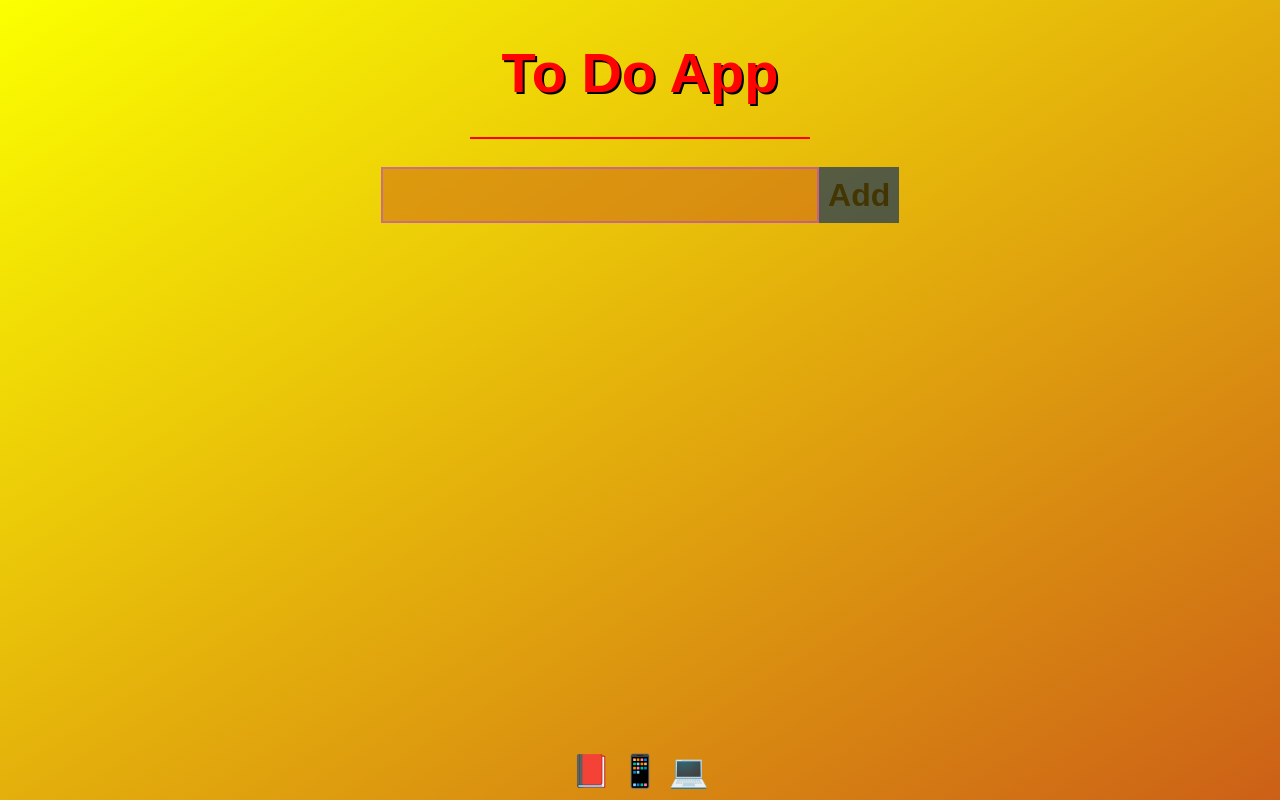
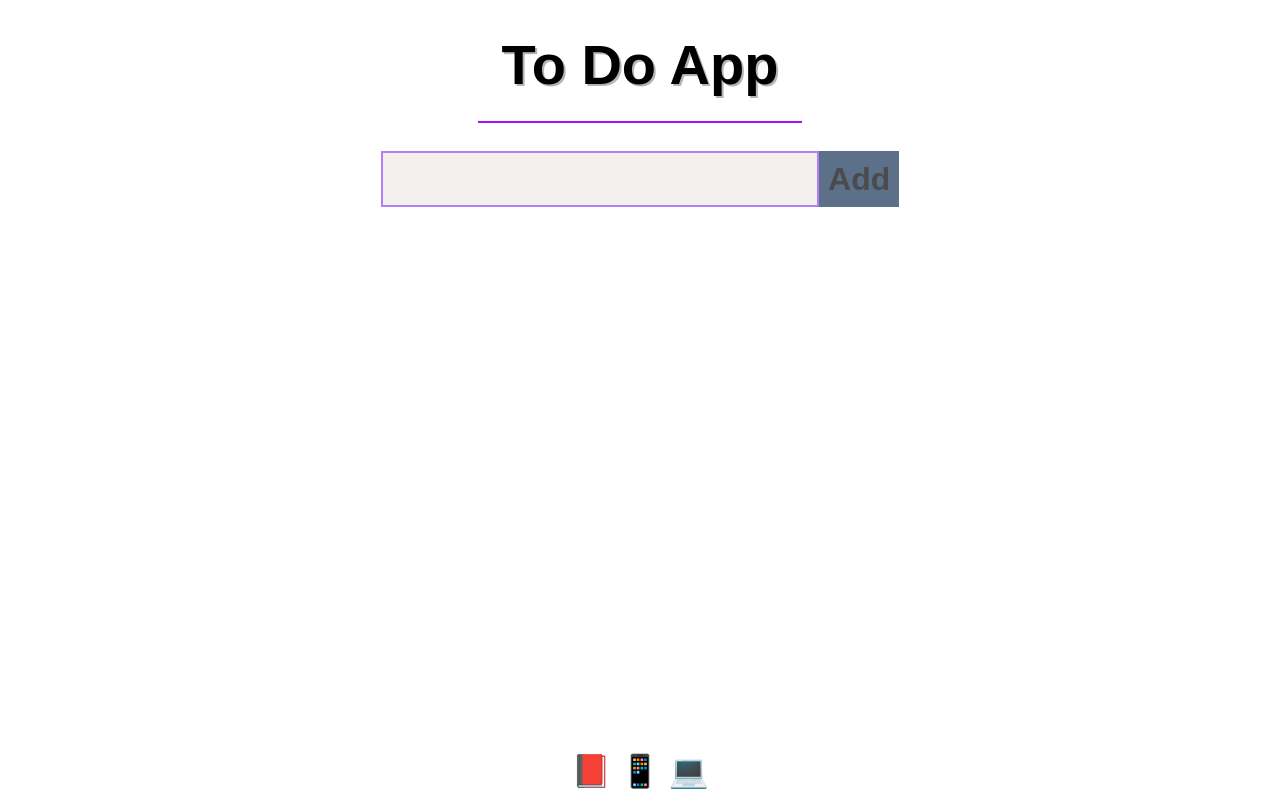
Before and after one commit to Neferionn/todobasic, a website: page index.html in a window 1280 px wide. Drawn offline with Linux system fonts and the light colour scheme.

Commit message:
visual changes

```diff
--- a/css/style.css
+++ b/css/style.css
@@ -12,8 +12,8 @@ html {
 body {
   /**/
   /* background-color: rgb(22, 1, 24); */
-  background: linear-gradient(to left top, rgb(204, 96, 23), rgb(251, 255, 0));
-  color: white;
+  // background: linear-gradient(to left top, rgb(204, 96, 23), rgb(251, 255, 0));
+  color: #fff;
   padding: 0.5rem;
   font-family: sans-serif;
   min-height: 100vh;
@@ -39,14 +39,15 @@ li {
 }
 
 :root {
-  --effect-color: rgb(255, 2, 2);
-  --secondary-color: #a70eff;
+  --effect-color: rgb(204, 2, 255);
+  --secondary-color: #6900f1;
   --text-color: white;
-  --orange-color: rgb(204, 96, 23);
+  --orange-color: rgb(231, 224, 219);
+  --silver-color: rgb(182, 180, 180);
 }
 
 header {
-  padding: 2rem;
+  padding: 1.5rem;
   font-size: 3.5rem;
   font-weight: 600;
   min-height: 10vh;
@@ -54,9 +55,10 @@ header {
   justify-content: center;
   align-items: center;
   align-self: center;
-  color: var(--effect-color);
-  text-shadow: 2px 2px black;
-  border-bottom: 2px solid red;
+  /* color: var(--effect-color); */
+  color: black;
+  text-shadow: 2px 2px var(--silver-color);
+  border-bottom: 2px solid #a70eff;
 }
 
 footer {
@@ -84,9 +86,10 @@ form button {
 .newItemInput {
   border: 2px solid var(--secondary-color);
   /* padding: 10px 8px; */
-  color: var(--text-color);
+  color: black;
   background-color: var(--orange-color);
   opacity: 0.5;
+  text-shadow: 1px 1px black;
 }
 
 form button {
@@ -137,7 +140,7 @@ form button:hover {
 
 .item:hover {
   border-bottom: 6px solid var(--effect-color);
-  transition: ease-in 0.7s;
+  transition: 0.7s ease-in-out;
 }
 
 .item li {
@@ -156,7 +159,7 @@ form button:hover {
   border: none;
   font-weight: 600;
   margin-top: 2px;
-  opacity: 0.5;
+  opacity: 0.6;
 }
 
 .btnMark {
@@ -182,3 +185,10 @@ form button:hover {
   opacity: 0;
   transition: 1s ease-out;
 }
+
+.greenBottomBorder {
+  border-bottom: 6px solid green;
+}
+.greenBottomBorder:hover {
+  border-bottom: 6px solid green;
+}
--- a/script.js
+++ b/script.js
@@ -32,7 +32,7 @@ const addItem = e => {
   btnSubmit.classList.add('disabledBtn');
 };
 
-const deleteCheck = e => {
+const deleteAndCheck = e => {
   const element = e.target;
   if (element.classList[0] === 'btnDel') {
     const parent = element.parentElement;
@@ -45,10 +45,10 @@ const deleteCheck = e => {
 
   if (element.classList[0] === 'btnMark') {
     const parent = element.parentElement;
-
     const liChild = parent.firstChild;
 
     liChild.classList.toggle('completed');
+    parent.classList.toggle('greenBottomBorder');
   }
 };
 
@@ -78,7 +78,7 @@ const getTodo = () => {
 
     const newItem = document.createElement('li');
     newItem.innerText = todo;
-    newItem.classList.add('todo-item');
+    newItem.classList.add('newItem');
 
     itemContainer.appendChild(newItem);
 
@@ -118,4 +118,4 @@ function btnToggle() {
 input.addEventListener('change', btnToggle);
 document.addEventListener('DOMContentLoaded', getTodo);
 btnSubmit.addEventListener('click', addItem);
-itemsList.addEventListener('click', deleteCheck);
+itemsList.addEventListener('click', deleteAndCheck);
```
